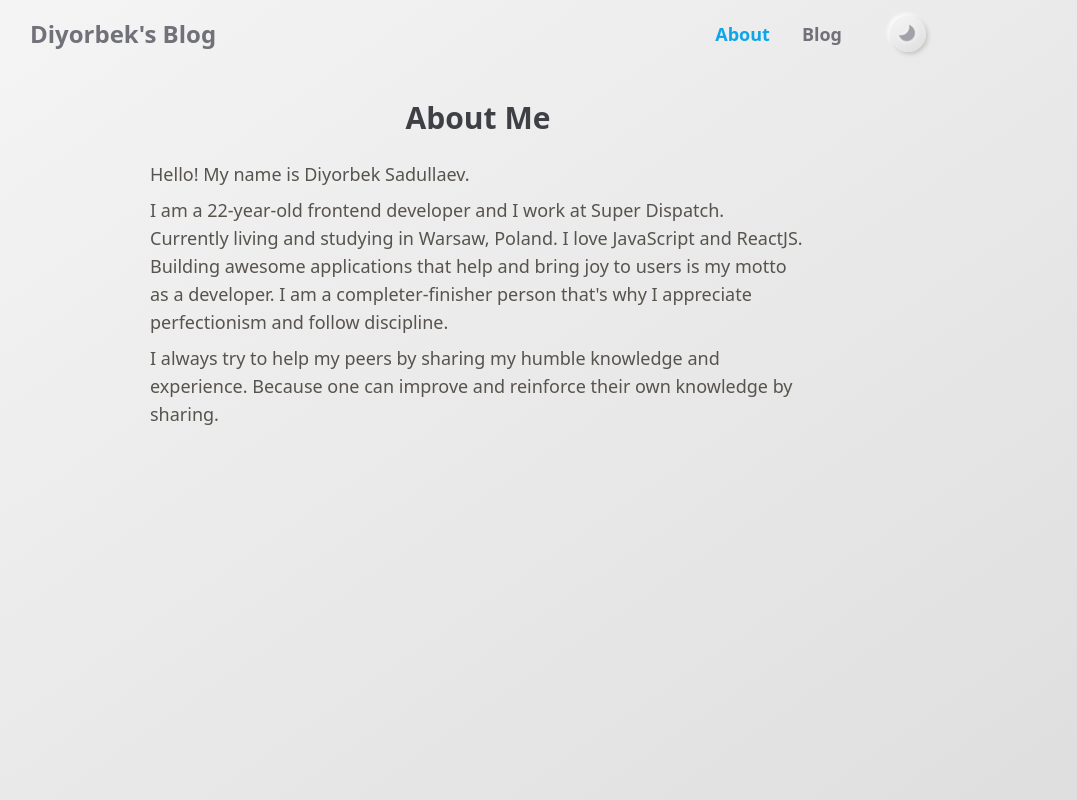
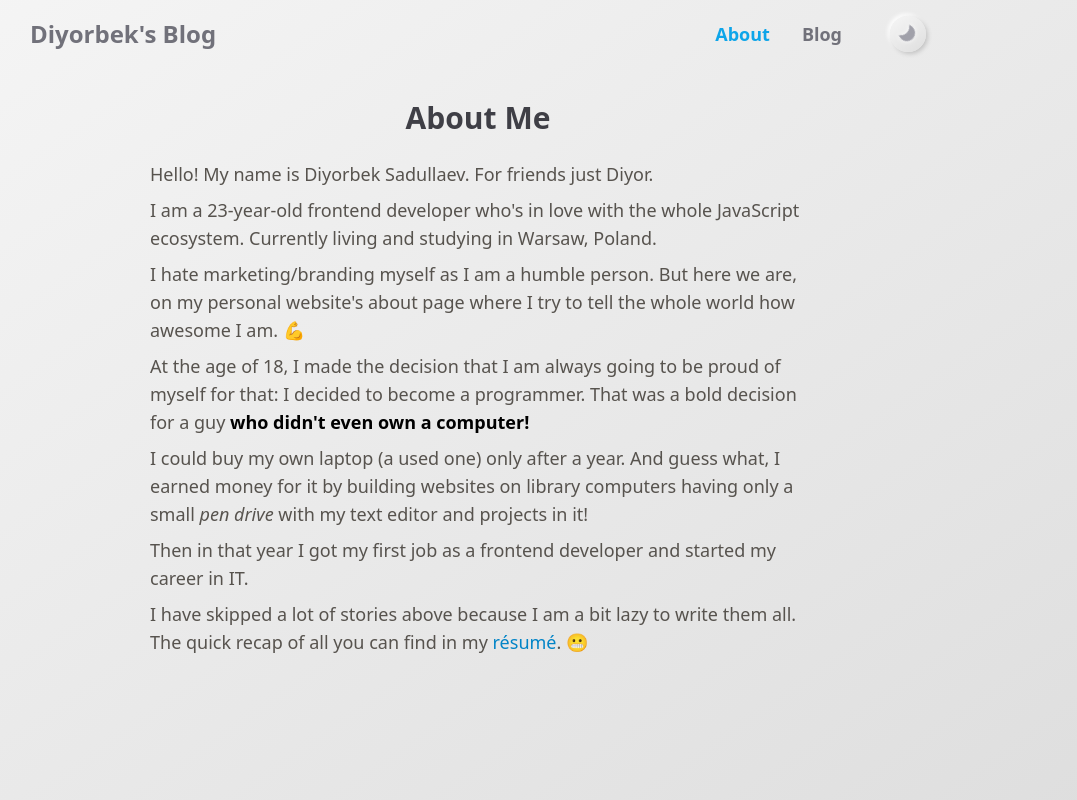
Before and after one commit to diyorbek/diyorbek.blog, a Next.js app: page /about in a window 1280 px wide. Shown: the whole page, without its empty margins (162-1239 px from the left). Built offline with nearby package versions, Linux system fonts and the light colour scheme.

Commit message:
update about me

```diff
--- a/pages/about.tsx
+++ b/pages/about.tsx
@@ -1,4 +1,5 @@
 import Head from 'next/head';
+import Link from 'next/link';
 import React from 'react';
 import { PageContainer } from '../components/PageContainer';
 
@@ -13,18 +14,43 @@ export default function About() {
         <div className="about-page max-w-2xl mx-auto mb-8 px-2">
           <h1 className="text-center">About Me</h1>
 
-          <p className="mb-2">Hello! My name is Diyorbek Sadullaev.</p>
-          <p className="mb-2">
-            I am a 22-year-old frontend developer and I work at Super Dispatch.
-            Currently living and studying in Warsaw, Poland. I love JavaScript
-            and ReactJS. Building awesome applications that help and bring joy
-            to users is my motto as a developer. I am a completer-finisher
-            person that's why I appreciate perfectionism and follow discipline.
+          <p>Hello! My name is Diyorbek Sadullaev. For friends just Diyor.</p>
+
+          <p>
+            I am a 23-year-old frontend developer who's in love with the whole
+            JavaScript ecosystem. Currently living and studying in Warsaw,
+            Poland.
           </p>
-          <p className="mb-2">
-            I always try to help my peers by sharing my humble knowledge and
-            experience. Because one can improve and reinforce their own
-            knowledge by sharing.
+
+          <p>
+            I hate marketing/branding myself as I am a humble person. But here
+            we are, on my personal website's about page where I try to tell the
+            whole world how awesome I am. 💪
+          </p>
+
+          <p>
+            At the age of 18, I made the decision that I am always going to be
+            proud of myself for that: I decided to become a programmer. That was
+            a bold decision for a guy{' '}
+            <strong>who didn't even own a computer!</strong>
+          </p>
+
+          <p>
+            I could buy my own laptop (a used one) only after a year. And guess
+            what, I earned money for it by building websites on library
+            computers having only a small <em>pen drive</em> with my text editor
+            and projects in it!
+          </p>
+
+          <p>
+            Then in that year I got my first job as a frontend developer and
+            started my career in IT.
+          </p>
+
+          <p>
+            I have skipped a lot of stories above because I am a bit lazy to
+            write them all. The quick recap of all you can find in my{' '}
+            <Link href="/cv">résumé</Link>. 😬
           </p>
         </div>
       </PageContainer>
--- a/styles/about.css
+++ b/styles/about.css
@@ -1,3 +1,3 @@
 .about-page p {
-  /* text-indent: 2em; */
+  @apply mb-2;
 }
```
